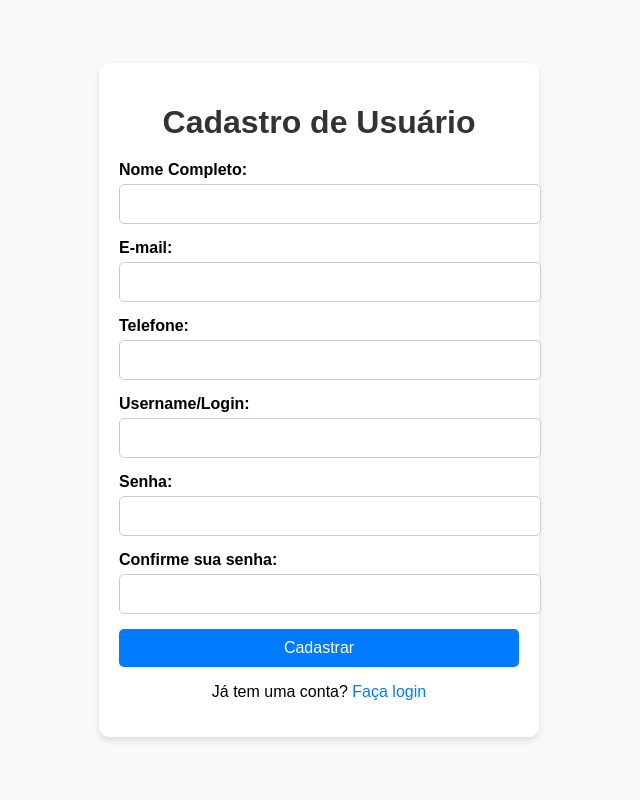
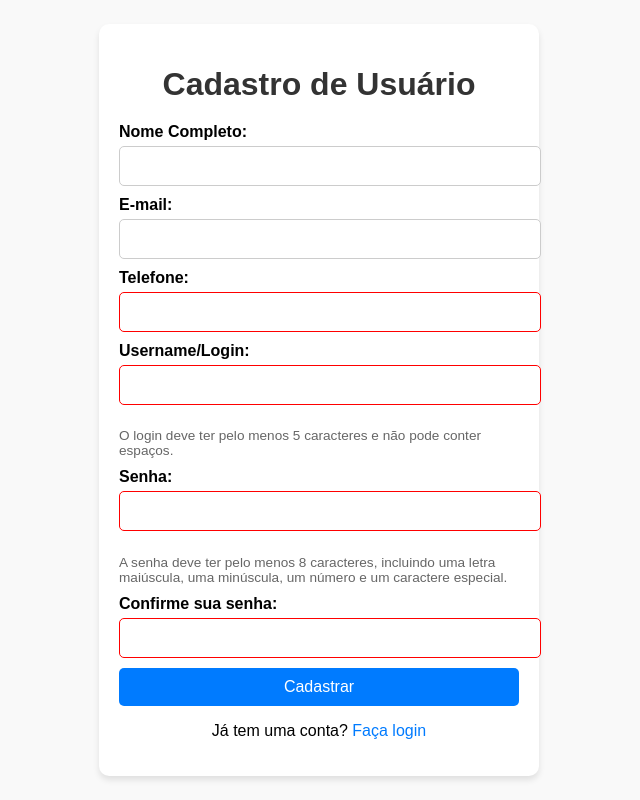
Before and after one commit to Akira2018/projetopmb, a Django app: page /signup/ in a window 1280 px wide. Shown: the whole page, without its empty margins (321-961 px from the left). Run offline with Django 5.2, Linux system fonts and the light colour scheme.

Commit message:
make it better

```diff
--- a/comunicacao/signals.py
+++ b/comunicacao/signals.py
@@ -7,7 +7,7 @@ import os
 
 @receiver(post_save, sender=Reclamacao)
 def enviar_email_reclamacao(sender, instance, created, **kwargs):
-    """ Enviar e-mail automaticamente após registrar uma nova reclamação """
+    """ Enviar e-mail automaticamente após registrar uma nova comunicação """
     if created:  # Verifica se a reclamação foi criada
 
         usuario = instance.usuario
@@ -80,7 +80,7 @@ def enviar_email_reclamacao(sender, instance, created, **kwargs):
 
         # Criando e-mail
         email = EmailMultiAlternatives(
-            subject="📌 Nova Reclamação Registrada",
+            subject="📌 Registro de Comunicação",
             from_email=remetente_email,
             to=destinatario_principal,  # Apenas um destinatário principal
             cc=copia_usuario,  # Usuário recebe uma cópia do e-mail
--- a/comunicacao/templates/registration/signup.html
+++ b/comunicacao/templates/registration/signup.html
@@ -49,11 +49,15 @@
         input {
             width: 100%;
             padding: 10px;
-            margin-bottom: 15px;
+            margin-bottom: 10px;
             border: 1px solid #ccc;
             border-radius: 5px;
             font-size: 1rem;
             autocomplete: off;
+        }
+
+        input:invalid {
+            border-color: red;
         }
 
         button {
@@ -103,6 +107,19 @@
             color: #721c24;
             border: 1px solid #f5c6cb;
         }
+
+        .password-rules, .username-rules {
+            font-size: 0.85rem;
+            color: #666;
+            margin-bottom: 10px;
+        }
+
+        .error-message {
+            color: red;
+            font-size: 0.85rem;
+            display: none;
+        }
+
     </style>
 
     <script src="https://code.jquery.com/jquery-3.6.0.min.js"></script>
@@ -112,7 +129,6 @@
     <div class="container">
         <h1>Cadastro de Usuário</h1>
 
-        <!-- Exibir mensagens de sucesso e erro -->
         {% if messages %}
             <ul>
                 {% for message in messages %}
@@ -123,7 +139,6 @@
             </ul>
         {% endif %}
 
-        <!-- Exibir erros do formulário no topo -->
         {% if form.errors %}
             <div class="alert alert-danger">
                 <ul>
@@ -136,7 +151,7 @@
             </div>
         {% endif %}
 
-        <form method="post">
+        <form method="post" id="registration-form">
             {% csrf_token %}
 
             <div>
@@ -153,22 +168,29 @@
                 <label for="id_telefone">Telefone:</label>
                 {{ form.telefone }}
             </div>
-             <div>
+
+            <div>
                 <input type="hidden" name="membro_da_equipe" value="True">
             </div>
+
             <div>
                 <label for="id_username">Username/Login:</label>
                 {{ form.username }}
+                <p class="username-rules">O login deve ter pelo menos 5 caracteres e não pode conter espaços.</p>
+                <p class="error-message" id="username-error"></p>
             </div>
 
             <div>
                 <label for="id_password1">Senha:</label>
                 {{ form.password1 }}
+                <p class="password-rules">A senha deve ter pelo menos 8 caracteres, incluindo uma letra maiúscula, uma minúscula, um número e um caractere especial.</p>
+                <p class="error-message" id="password-error"></p>
             </div>
 
             <div>
                 <label for="id_password2">Confirme sua senha:</label>
                 {{ form.password2 }}
+                <p class="error-message" id="password2-error"></p>
             </div>
 
             <button type="submit">Cadastrar</button>
@@ -182,6 +204,42 @@
     <script>
         $(document).ready(function() {
             $('#id_telefone').mask('(00) 00000-0000');
+
+            $('#registration-form').on('submit', function(event) {
+                let username = $('#id_username').val();
+                let password = $('#id_password1').val();
+                let confirmPassword = $('#id_password2').val();
+                let isValid = true;
+
+                // Validação do login
+                if (username.length < 5 || /\s/.test(username)) {
+                    $('#username-error').text('O login deve ter pelo menos 5 caracteres e não pode conter espaços.').show();
+                    isValid = false;
+                } else {
+                    $('#username-error').hide();
+                }
+
+                // Validação da senha
+                let passwordRegex = /^(?=.*[a-z])(?=.*[A-Z])(?=.*\d)(?=.*[@$!%*?&])[A-Za-z\d@$!%*?&]{8,}$/;
+                if (!passwordRegex.test(password)) {
+                    $('#password-error').text('A senha não atende aos requisitos de segurança.').show();
+                    isValid = false;
+                } else {
+                    $('#password-error').hide();
+                }
+
+                // Confirmação de senha
+                if (password !== confirmPassword) {
+                    $('#password2-error').text('As senhas não coincidem.').show();
+                    isValid = false;
+                } else {
+                    $('#password2-error').hide();
+                }
+
+                if (!isValid) {
+                    event.preventDefault();
+                }
+            });
         });
     </script>
 </body>
```
Also changed, not shown: Reclamacoes.sqlite3, db.sqlite3 (deleted).
